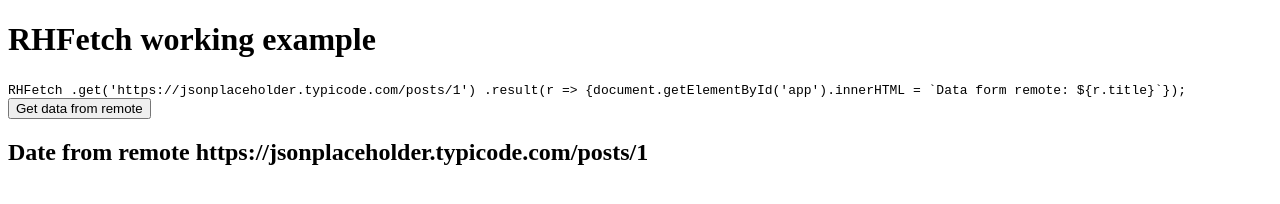
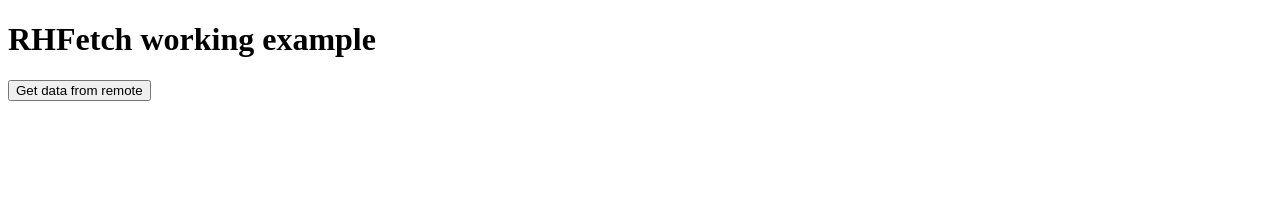
Before and after one commit to tuxrace/RHFetch, a website: page index.html in a window 1280 px wide. Drawn offline with Linux system fonts and the light colour scheme.

Commit message:
update html

```diff
--- a/index.html
+++ b/index.html
@@ -7,13 +7,9 @@
 </head>
 <body>
     <h1>RHFetch working example</h1>
-    <code>
-        RHFetch
-        .get('https://jsonplaceholder.typicode.com/posts/1')
-        .result(r => {document.getElementById('app').innerHTML = `Data form remote: ${r.title}`});
-    </code>
+
     <button id="getdata">Get data from remote</button>
-    <h2>Date from remote https://jsonplaceholder.typicode.com/posts/1</h2>
+
     <pre id="app"></pre>
     <script>
         document.getElementById("getdata").addEventListener("click", function(){
```
